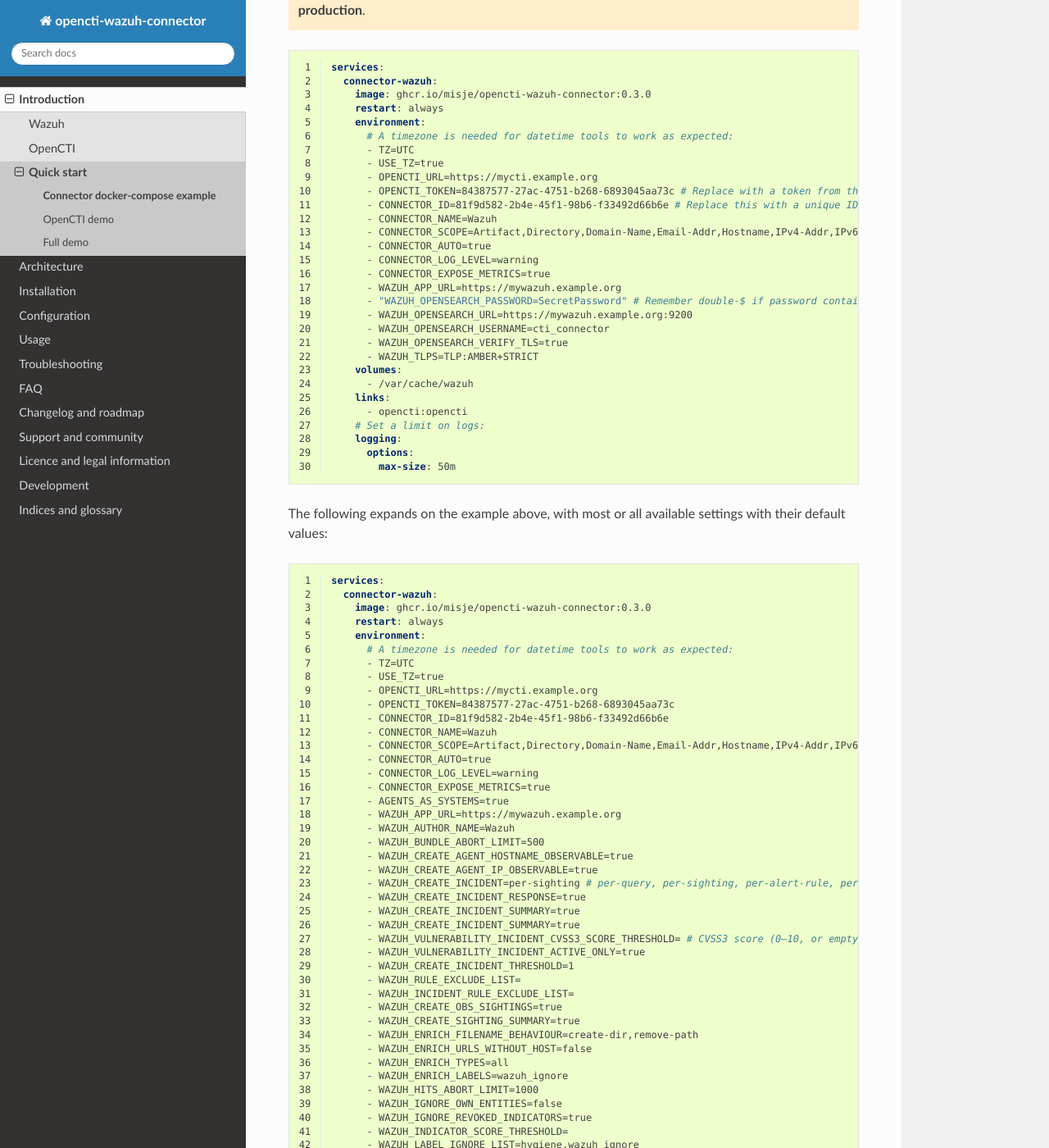
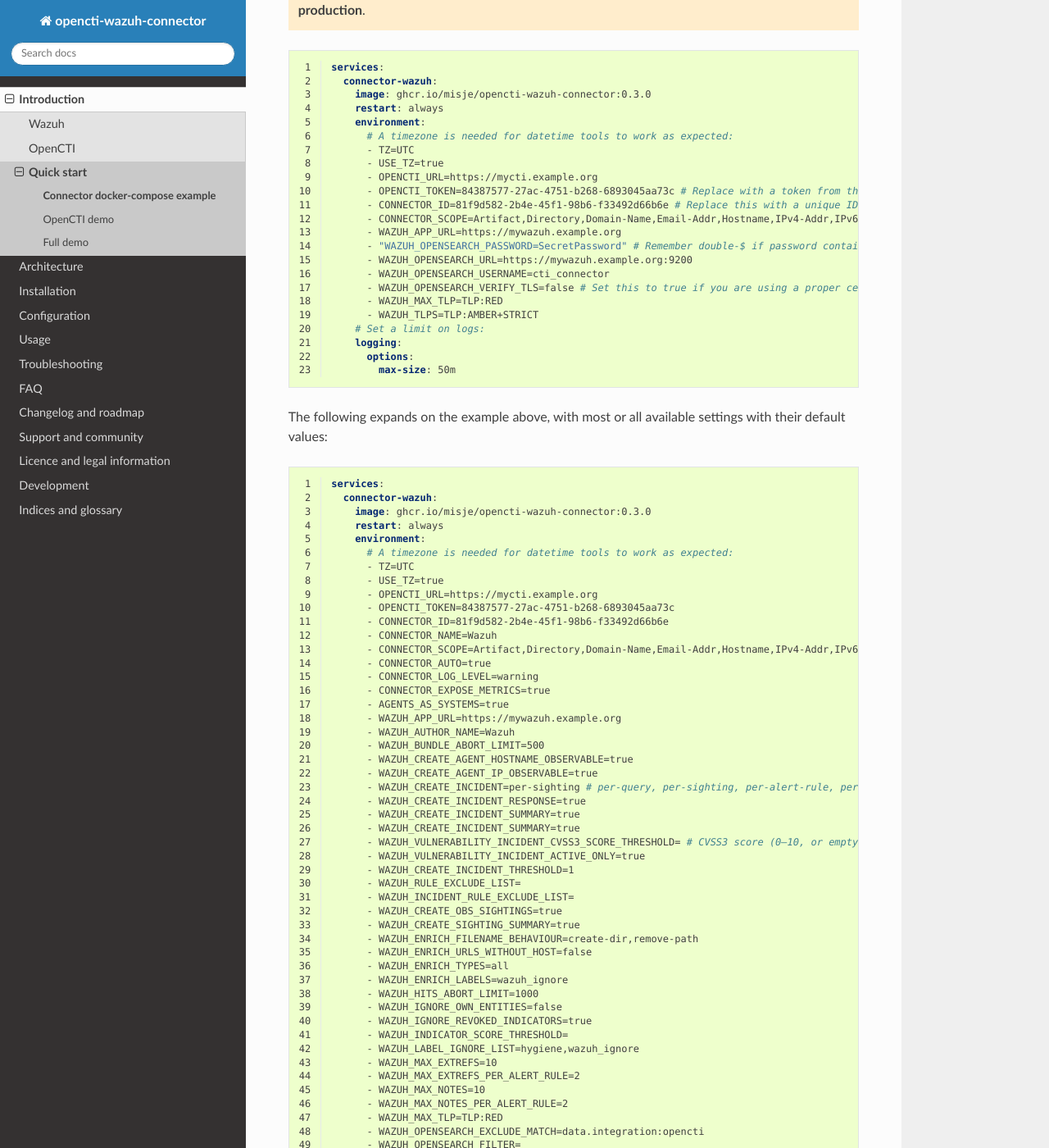
Before and after one commit to misje/opencti-wazuh-connector, a Sphinx documentation site: the page built from docs/source/connector-compose.rst, in a window 1280 px wide and 1400 px high, scrolled down 445 px. Shown: the whole window at 82% size. Built offline with Sphinx 7.4.7 and the Read the Docs theme 2.0.0, drawn with Linux system fonts in a browser that asks for light colours; some of the changed text lies outside the part shown.

Commit message:
Update documentation and example configs
- Remove env. vars. with sensible defaults from short example
- Do not verify OpenSearch TLS by default (the default Wazuh
  installation produces a self-signed certificate, and I do not image
  that many users are replacing it). Limit support cases related to
  this.
- Add back recently removed "Software" from default scope settings
- Remove leftover "volume" and "links" sections
- Add an updated screenshot for Wazuh 4.8.0 showing where to find the
  "Security" section for creating new users

```diff
--- a/docs/source/connector-compose-simple.yml
+++ b/docs/source/connector-compose-simple.yml
@@ -9,21 +9,14 @@ services:
       - OPENCTI_URL=https://mycti.example.org
       - OPENCTI_TOKEN=84387577-27ac-4751-b268-6893045aa73c # Replace with a token from the user you created
       - CONNECTOR_ID=81f9d582-2b4e-45f1-98b6-f33492d66b6e # Replace this with a unique ID
-      - CONNECTOR_NAME=Wazuh
-      - CONNECTOR_SCOPE=Artifact,Directory,Domain-Name,Email-Addr,Hostname,IPv4-Addr,IPv6-Addr,Mac-Addr,Network-Traffic,Process,Software,StixFile,Url,User-Account,User-Agent,Windows-Registry-Key,Windows-Registry-Value-Type,Vulnerability,Indicator
-      - CONNECTOR_AUTO=true
-      - CONNECTOR_LOG_LEVEL=warning
-      - CONNECTOR_EXPOSE_METRICS=true
+      - CONNECTOR_SCOPE=Artifact,Directory,Domain-Name,Email-Addr,Hostname,IPv4-Addr,IPv6-Addr,Mac-Addr,Network-Traffic,Process,Software,StixFile,Url,User-Account,User-Agent,Windows-Registry-Key,Windows-Registry-Value-Type,Vulnerability,Indicator # You may also just use "all" if you want to search all available entities
       - WAZUH_APP_URL=https://mywazuh.example.org
       - "WAZUH_OPENSEARCH_PASSWORD=SecretPassword" # Remember double-$ if password contains $:
       - WAZUH_OPENSEARCH_URL=https://mywazuh.example.org:9200
       - WAZUH_OPENSEARCH_USERNAME=cti_connector
-      - WAZUH_OPENSEARCH_VERIFY_TLS=true
+      - WAZUH_OPENSEARCH_VERIFY_TLS=false # Set this to true if you are using a proper certificate in OpenSearch
+      - WAZUH_MAX_TLP=TLP:RED
       - WAZUH_TLPS=TLP:AMBER+STRICT
-    volumes:
-      - /var/cache/wazuh
-    links:
-      - opencti:opencti
     # Set a limit on logs:
     logging:
       options:
--- a/docs/source/connector-compose.yml
+++ b/docs/source/connector-compose.yml
@@ -10,7 +10,7 @@ services:
       - OPENCTI_TOKEN=84387577-27ac-4751-b268-6893045aa73c
       - CONNECTOR_ID=81f9d582-2b4e-45f1-98b6-f33492d66b6e
       - CONNECTOR_NAME=Wazuh
-      - CONNECTOR_SCOPE=Artifact,Directory,Domain-Name,Email-Addr,Hostname,IPv4-Addr,IPv6-Addr,Mac-Addr,Network-Traffic,Process,StixFile,Url,User-Account,User-Agent,Windows-Registry-Key,Windows-Registry-Value-Type,Vulnerability,Indicator # You may also just use "all" if you want to search available entities
+      - CONNECTOR_SCOPE=Artifact,Directory,Domain-Name,Email-Addr,Hostname,IPv4-Addr,IPv6-Addr,Mac-Addr,Network-Traffic,Process,Software,StixFile,Url,User-Account,User-Agent,Windows-Registry-Key,Windows-Registry-Value-Type,Vulnerability,Indicator # You may also just use "all" if you want to search all available entities
       - CONNECTOR_AUTO=true
       - CONNECTOR_LOG_LEVEL=warning
       - CONNECTOR_EXPOSE_METRICS=true
@@ -56,7 +56,7 @@ services:
       - "WAZUH_OPENSEARCH_SEARCH_AFTER=7 months ago" # No limit can cause search errors, especially with regexp queries (possibly mitigated by increasing indices.query.bool.max_clause_count)
       - WAZUH_OPENSEARCH_URL=https://mywazuh.example.org:9200
       - WAZUH_OPENSEARCH_USERNAME=cti_connector
-      - WAZUH_OPENSEARCH_VERIFY_TLS=true
+      - WAZUH_OPENSEARCH_VERIFY_TLS=false # Set this to true if you are using a proper certificate in OpenSearch
       - WAZUH_REQUIRE_INDICATOR_DETECTION=false
       - WAZUH_REQUIRE_INDICATOR_FOR_INCIDENTS=true
       - WAZUH_SEARCH_DIRSEARCH_OPTIONS=allow-regexp,case-insensitive,ignore-trailing-slash,match-subdirs,search-filenames
@@ -71,8 +71,6 @@ services:
       - WAZUH_SEARCH_PROCSEARCH_OPTIONS=case-insensitive
       - WAZUH_SYSTEM_NAME="Wazuh SIEM"
       - WAZUH_TLPS=TLP:AMBER+STRICT
-    links:
-      - opencti:opencti
     # Set a limit on logs:
     logging:
       options:
--- a/docs/source/full-demo-compose.yml
+++ b/docs/source/full-demo-compose.yml
@@ -170,7 +170,7 @@ services:
       - OPENCTI_TOKEN=${OPENCTI_ADMIN_TOKEN}
       - CONNECTOR_ID=81f9d582-2b4e-45f1-98b6-f33492d66b6e # Replace this witha unique ID
       - CONNECTOR_NAME=Wazuh
-      - CONNECTOR_SCOPE=Artifact,Directory,Domain-Name,Email-Addr,Hostname,IPv4-Addr,IPv6-Addr,Mac-Addr,Network-Traffic,Process,Software,StixFile,Url,User-Account,User-Agent,Windows-Registry-Key,Windows-Registry-Value-Type,Vulnerability,Indicator
+      - CONNECTOR_SCOPE=Artifact,Directory,Domain-Name,Email-Addr,Hostname,IPv4-Addr,IPv6-Addr,Mac-Addr,Network-Traffic,Process,Software,StixFile,Url,User-Account,User-Agent,Windows-Registry-Key,Windows-Registry-Value-Type,Vulnerability,Indicator # You may also just use "all" if you want to search all available entities
       - CONNECTOR_AUTO=true
       - CONNECTOR_LOG_LEVEL=warning
       - CONNECTOR_EXPOSE_METRICS=true
@@ -178,8 +178,9 @@ services:
       - "WAZUH_OPENSEARCH_PASSWORD=SecretPassword" # Remember double-$ if password contains $:
       - WAZUH_OPENSEARCH_URL=https://mywazuh.example.org:9200
       - WAZUH_OPENSEARCH_USERNAME=cti_connector
-      - WAZUH_OPENSEARCH_VERIFY_TLS=true
+      - WAZUH_OPENSEARCH_VERIFY_TLS=false
       - WAZUH_TLPS=TLP:AMBER+STRICT
+      - WAZUH_MAX_TLP=TLP:RED
     # Set a limit on logs:
     logging:
       options:
--- a/docs/source/opencti-compose.yml
+++ b/docs/source/opencti-compose.yml
@@ -170,7 +170,7 @@ services:
       - OPENCTI_TOKEN=${OPENCTI_ADMIN_TOKEN}
       - CONNECTOR_ID=81f9d582-2b4e-45f1-98b6-f33492d66b6e # Replace this witha unique ID
       - CONNECTOR_NAME=Wazuh
-      - CONNECTOR_SCOPE=Artifact,Directory,Domain-Name,Email-Addr,Hostname,IPv4-Addr,IPv6-Addr,Mac-Addr,Network-Traffic,Process,Software,StixFile,Url,User-Account,User-Agent,Windows-Registry-Key,Windows-Registry-Value-Type,Vulnerability,Indicator
+      - CONNECTOR_SCOPE=Artifact,Directory,Domain-Name,Email-Addr,Hostname,IPv4-Addr,IPv6-Addr,Mac-Addr,Network-Traffic,Process,Software,StixFile,Url,User-Account,User-Agent,Windows-Registry-Key,Windows-Registry-Value-Type,Vulnerability,Indicator # You may also just use "all" if you want to search all available entities
       - CONNECTOR_AUTO=true
       - CONNECTOR_LOG_LEVEL=warning
       - CONNECTOR_EXPOSE_METRICS=true
@@ -178,8 +178,9 @@ services:
       - "WAZUH_OPENSEARCH_PASSWORD=SecretPassword" # Remember double-$ if password contains $:
       - WAZUH_OPENSEARCH_URL=https://mywazuh.example.org:9200
       - WAZUH_OPENSEARCH_USERNAME=cti_connector
-      - WAZUH_OPENSEARCH_VERIFY_TLS=true
+      - WAZUH_OPENSEARCH_VERIFY_TLS=false # Set this to true if you are using a proper certificate in OpenSearch
       - WAZUH_TLPS=TLP:AMBER+STRICT
+      - WAZUH_MAX_TLP=TLP:RED
     # Set a limit on logs:
     logging:
       options:
```
Also changed, not shown: CHANGELOG.md (+6 -0 lines), docs/source/create_opensearch_user.rst (+7 -1 lines), 2 other files.
